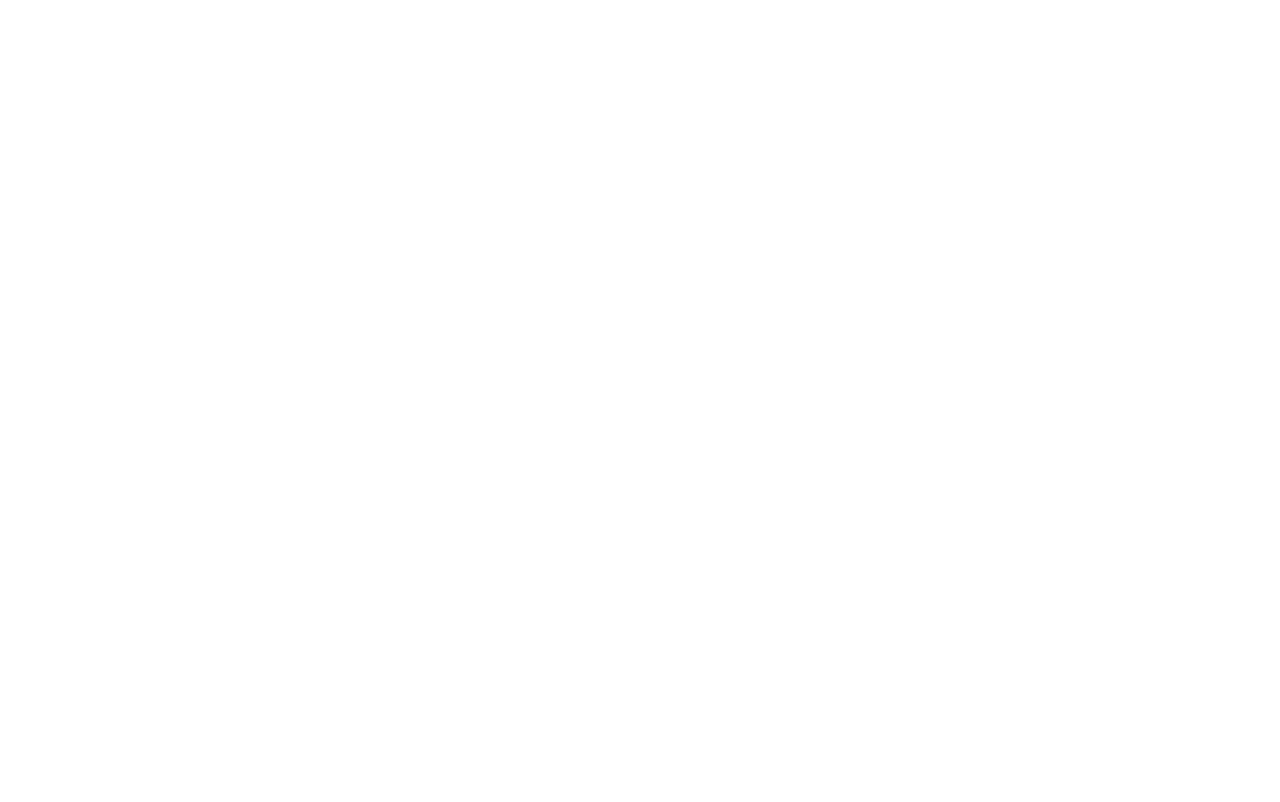
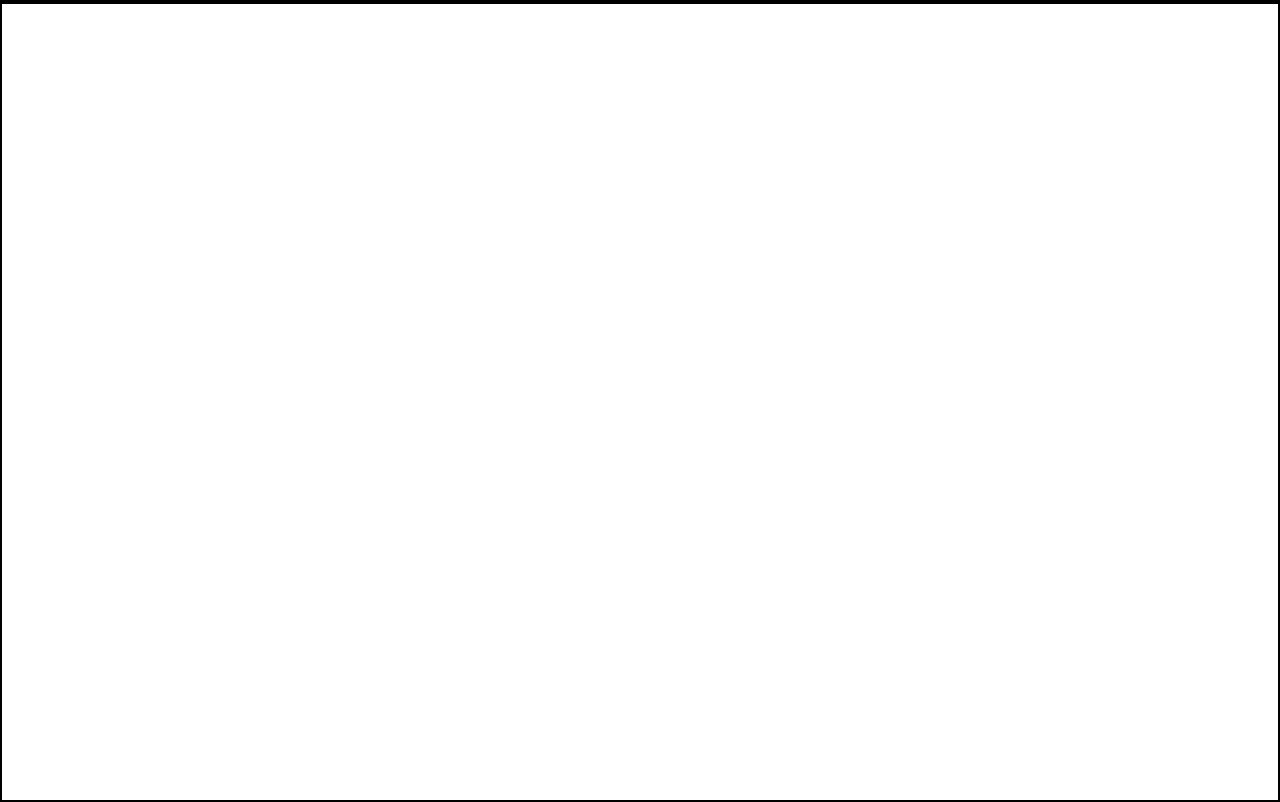
Before and after one commit to nikolas-AI/Skyline, a plain HTML site: page index.html in a window 1280 px wide. Drawn offline with Linux system fonts and the light colour scheme.

Commit message:
getting started

```diff
--- a/index.html
+++ b/index.html
@@ -4,9 +4,9 @@
     <meta charset="UTF-8">
     <meta name="viewport" content="width=device-width, initial-scale=1.0">
     <link rel="stylesheet" href="styles.css">
-    <title>City skyline</title>
+    <title>City Skyline</title>
 </head>
 <body>
-
+    <div class="background-buildings"></div>
 </body>
 </html>
--- a/styles.css
+++ b/styles.css
@@ -0,0 +1,10 @@
+* {
+    border: 1px solid black;
+    box-sizing: border-box;
+}
+
+body {
+    height: 100vh;
+    margin: 0px;
+    overflow: hidden;
+}
```
